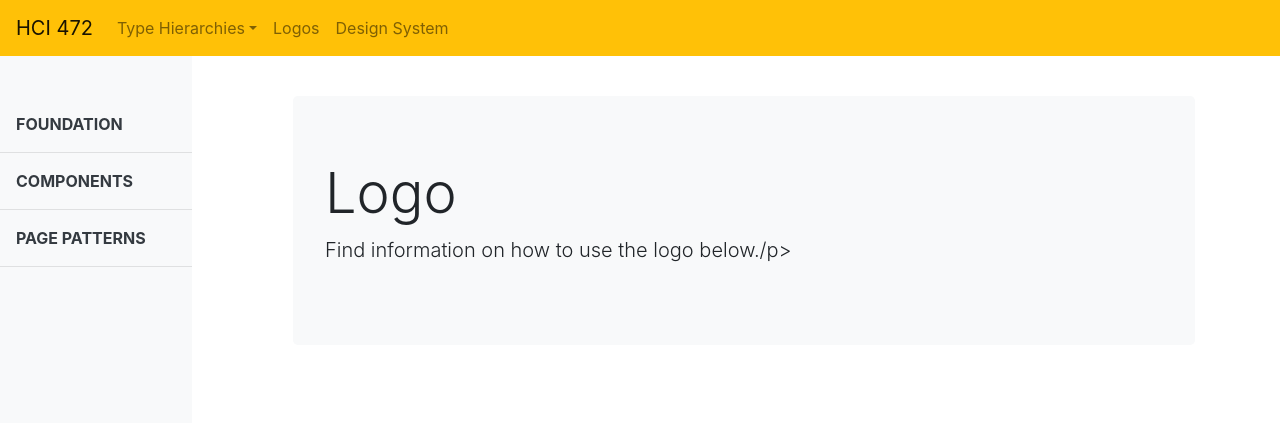
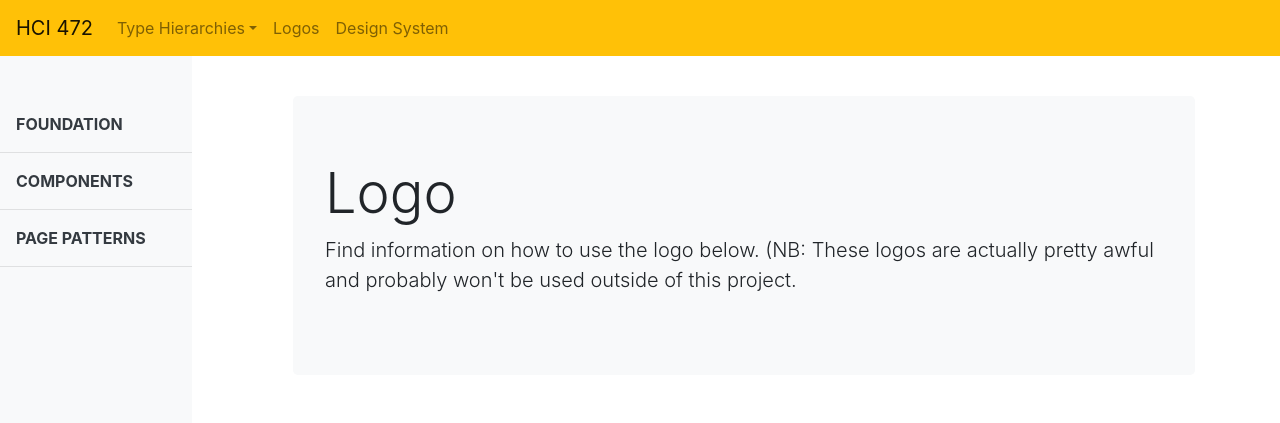
Before and after one commit to futurepraxis/hci472, a plain HTML site: page design-system/logo.html in a window 1280 px wide. Shown: the top 423 px of the page. Drawn offline with nearby package versions, Linux system fonts and the light colour scheme; a web font is replaced by a local one.

Commit message:
Fixed unclosed p tag

```diff
--- a/design-system/logo.html
+++ b/design-system/logo.html
@@ -125,7 +125,7 @@
     <div class="jumbotron bg-light">
 
         <h1 class="display-4">Logo</h1>
-        <p class="lead">Find information on how to use the logo below./p>
+        <p class="lead">Find information on how to use the logo below. (NB: These logos are actually pretty awful and probably won't be used outside of this project.</p>
 
     </div> <!-- /jumbotron -->
       		<div class="row">
```
